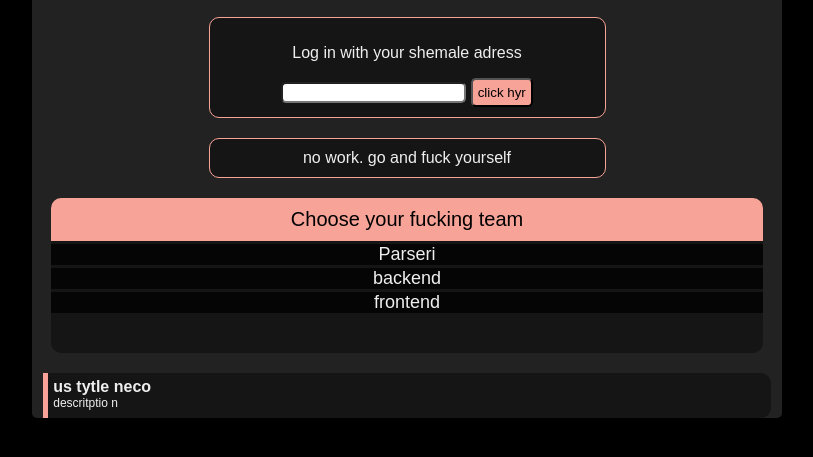
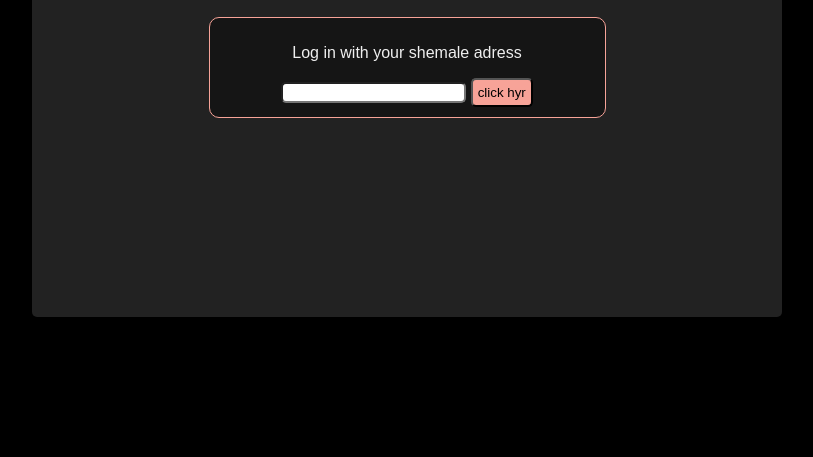
Before and after one commit to strycpa/planning_poker, a website: page client/index.html in a window 1280 px wide. Shown: the part 59-516 px from the top of the page, without its empty margins (233-1046 px from the left). Drawn offline with nearby package versions, Linux system fonts and the light colour scheme; no server answers.

Commit message:
indexhtml promazani

```diff
--- a/client/index.html
+++ b/client/index.html
@@ -37,19 +37,6 @@
                 <input id="pp_login" type="text">
                 <button onclick="login()">click hyr</button>
             </div>
-            <div class="msg-info component">no work. go and fuck yourself</div>
-            <div id="list-choose-teams" class="component">
-                <div class="headline">Choose your fucking team</div>
-                <ul>
-                    <li>Parseri</li>
-                    <li>backend</li>
-                    <li>frontend</li>
-                </ul>
-            </div>
-            <div class="us-item component" data-us-item-id="">
-                <span class="us-item-title">us tytle neco</span><br>descritptio
-                n</div>
-
         </div>
         <div id="footer-wrapper"></div>
     </div>
```
